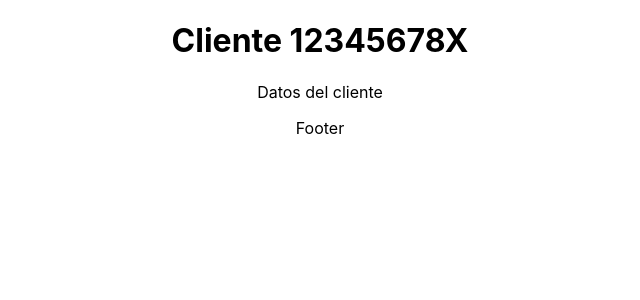
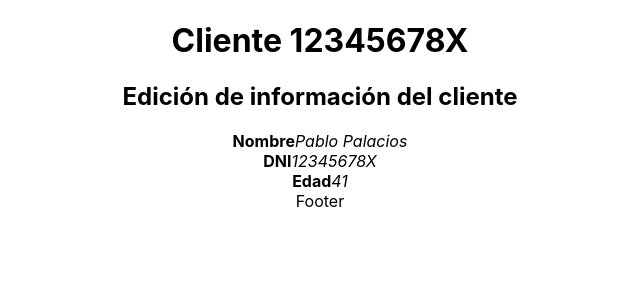
Before and after one commit to marcosjrs/Clientes-App-React, a React (Create React App) app: page /customers/12345678X/edit in a window 1280 px wide. Shown: the top 300 px of the page, without its empty margins (320-960 px from the left). Built offline with nearby package versions, Linux system fonts and the light colour scheme; data requests are answered from the project's data file.

Commit message:
Renderizar CustomerEdit o CustomerData según parametro en Route (interno en CustomerContainer)

```diff
--- a/src/App.js
+++ b/src/App.js
@@ -3,7 +3,7 @@ import './App.css';
 import { Link, BrowserRouter as Router, Switch, Route } from 'react-router-dom';
 import HomeContainer from './containers/HomeContainer';
 import CustomersContainer from './containers/CustomersContainer';
-import { CustomerContainer } from './containers/CustomerContainer';
+import CustomerContainer from './containers/CustomerContainer';
 
 class App extends Component {
 
--- a/src/containers/CustomerContainer.js
+++ b/src/containers/CustomerContainer.js
@@ -2,9 +2,35 @@ import React, { Component } from 'react'
 import PropTypes from 'prop-types'
 import { connect } from 'react-redux'
 import AppFrame from '../components/AppFrame'
+import { getCustomerByDni } from '../selectors/customers'
+import { fetchCustomers } from './../actions/fetchCustomers';
+import { withRouter, Route } from 'react-router-dom'
+import CustomerEdit from "../components/CustomerEdit";
+import CustomerData from "../components/CustomerData";
 
 export class CustomerContainer extends Component {
 
+    componentDidMount() {
+        if (!this.props.customer) {
+            this.props.fetchCustomers();
+        }
+    }
+
+    renderBody = () => {
+        return (
+            <Route path="/customers/:id/edit" render={
+                ({match}) => match ?
+                    <CustomerEdit {...this.props.customer} /> :
+                    <CustomerData {...this.props.customer} />
+            }>
+            </Route>
+        );
+        //Con <xyz {...this.props.customer} />   destructuramos los datos del costumer y se lo pasamos como parametros.
+        //Sería como hacerage={this.props.customer.age}, y así con cada propiedad
+        //Tambien se podría recoger el controlARenderizar según match y luego poner las props solo a ese:
+        // const ControlARenderizar = match ?  CustomerEdit : CustomerData;
+        // return (<ControlARenderizar {...this.props.customer} />)
+    }
 
     render() {
         return (
@@ -12,7 +38,9 @@ export class CustomerContainer extends Component {
                 <AppFrame
                     header={`Cliente ${this.props.dni}`}
                     body={
-                        <p>Datos del cliente</p>
+                        <div>
+                            {this.props.customer && this.renderBody()}
+                        </div>
                     }
                     footer='Footer'
                 ></AppFrame>
@@ -22,7 +50,14 @@ export class CustomerContainer extends Component {
 }
 
 CustomerContainer.propTypes = {
-    dni:PropTypes.string.isRequired,
+    dni: PropTypes.string.isRequired,
+    customer: PropTypes.object,
 }
 
-export default connect(null, null)(CustomerContainer)
+const mapStateToProps = (state, props) => ({
+    customer: getCustomerByDni(state, props)
+});
+
+export default withRouter(connect(mapStateToProps, {
+    fetchCustomers
+})(CustomerContainer));
--- a/src/selectors/customers.js
+++ b/src/selectors/customers.js
@@ -1 +1,2 @@
 export const getCustomers = state => state.customers;
+export const getCustomerByDni = (state,props) => state.customers.find(c => c.dni===props.dni);
```
